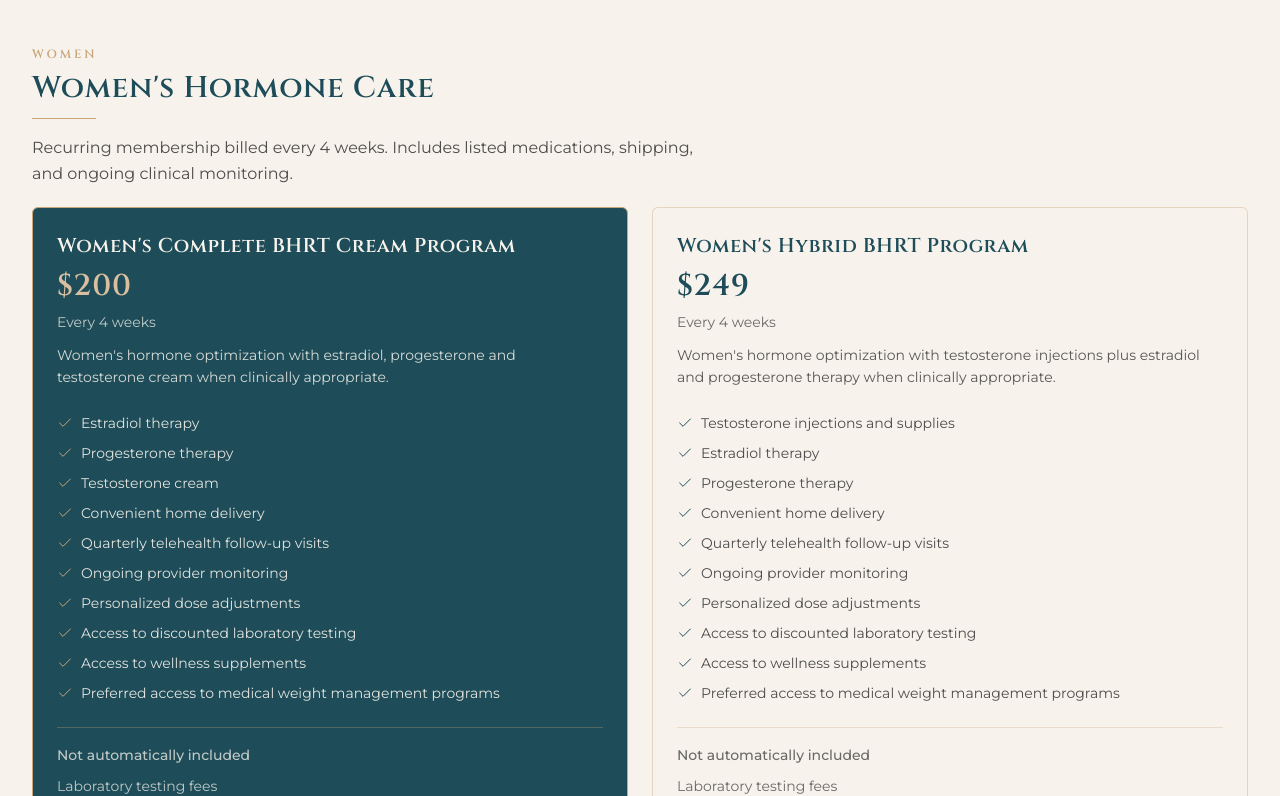
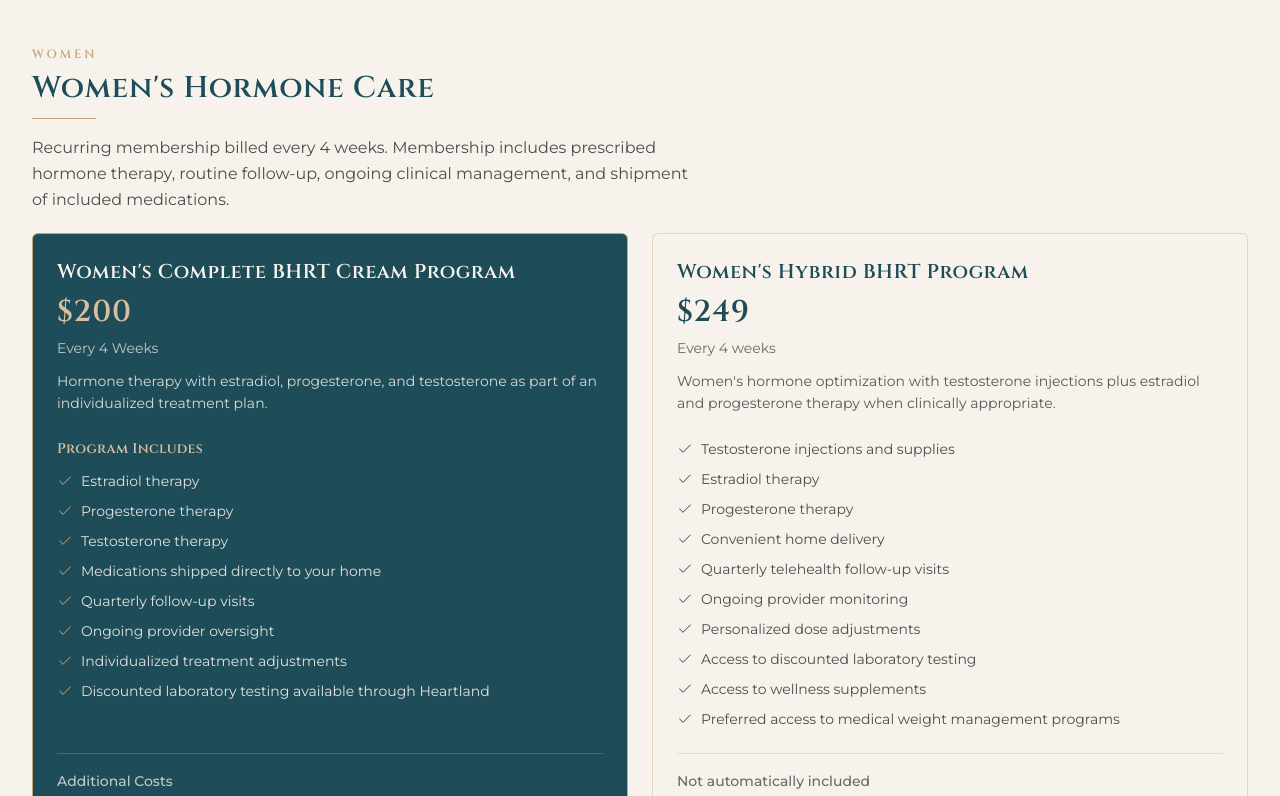
Before and after one commit to nrbroadhurst/heartland-hormone, a Next.js app: page /pricing in a window 1280 px wide. Shown: the part 2524-3320 px from the top of the page. Built offline with nearby package versions, Linux system fonts and the light colour scheme.

Commit message:
Update Women's Complete BHRT Cream Program card and section intro
Co-authored-by: nrbroadhurst <nrbroadhurst@gmail.com>

```diff
--- a/src/app/pricing/page.tsx
+++ b/src/app/pricing/page.tsx
@@ -115,16 +115,18 @@ export default function PricingPage() {
             compact
             eyebrow="Women"
             title="Women's Hormone Care"
-            description="Recurring membership billed every 4 weeks. Includes listed medications, shipping, and ongoing clinical monitoring."
+            description="Recurring membership billed every 4 weeks. Membership includes prescribed hormone therapy, routine follow-up, ongoing clinical management, and shipment of included medications."
           />
           <div className="grid gap-6 lg:grid-cols-2">
             <PricingCard
               featured
               name={pricing.womensTriple.name}
               price={pricing.womensTriple.display}
-              billingNote={FOUR_WEEK_NOTE}
+              billingNote="Every 4 Weeks"
               summary={pricing.womensTriple.summary}
+              includesHeading={pricing.womensTriple.includesHeading}
               includes={pricing.womensTriple.includes}
+              notIncludedHeading={pricing.womensTriple.notIncludedHeading}
               notIncluded={pricing.womensTriple.notIncluded}
               href="/contact?interest=womens-hormone"
               ctaLabel="Book a Women's Hormone Consultation"
--- a/src/lib/pricing.ts
+++ b/src/lib/pricing.ts
@@ -123,19 +123,19 @@ export const pricing = {
     teaserDisplay: "From $200 every 4 weeks",
     confirmed: true,
     summary:
-      "Women's hormone optimization with estradiol, progesterone and testosterone cream when clinically appropriate.",
+      "Hormone therapy with estradiol, progesterone, and testosterone as part of an individualized treatment plan.",
+    includesHeading: "Program Includes",
     includes: [
       "Estradiol therapy",
       "Progesterone therapy",
-      "Testosterone cream",
-      "Convenient home delivery",
-      "Quarterly telehealth follow-up visits",
-      "Ongoing provider monitoring",
-      "Personalized dose adjustments",
-      "Access to discounted laboratory testing",
-      "Access to wellness supplements",
-      "Preferred access to medical weight management programs",
+      "Testosterone therapy",
+      "Medications shipped directly to your home",
+      "Quarterly follow-up visits",
+      "Ongoing provider oversight",
+      "Individualized treatment adjustments",
+      "Discounted laboratory testing available through Heartland",
     ],
+    notIncludedHeading: "Additional Costs",
     notIncluded: ["Laboratory testing fees"],
   },
   womensAdvanced: {
```
